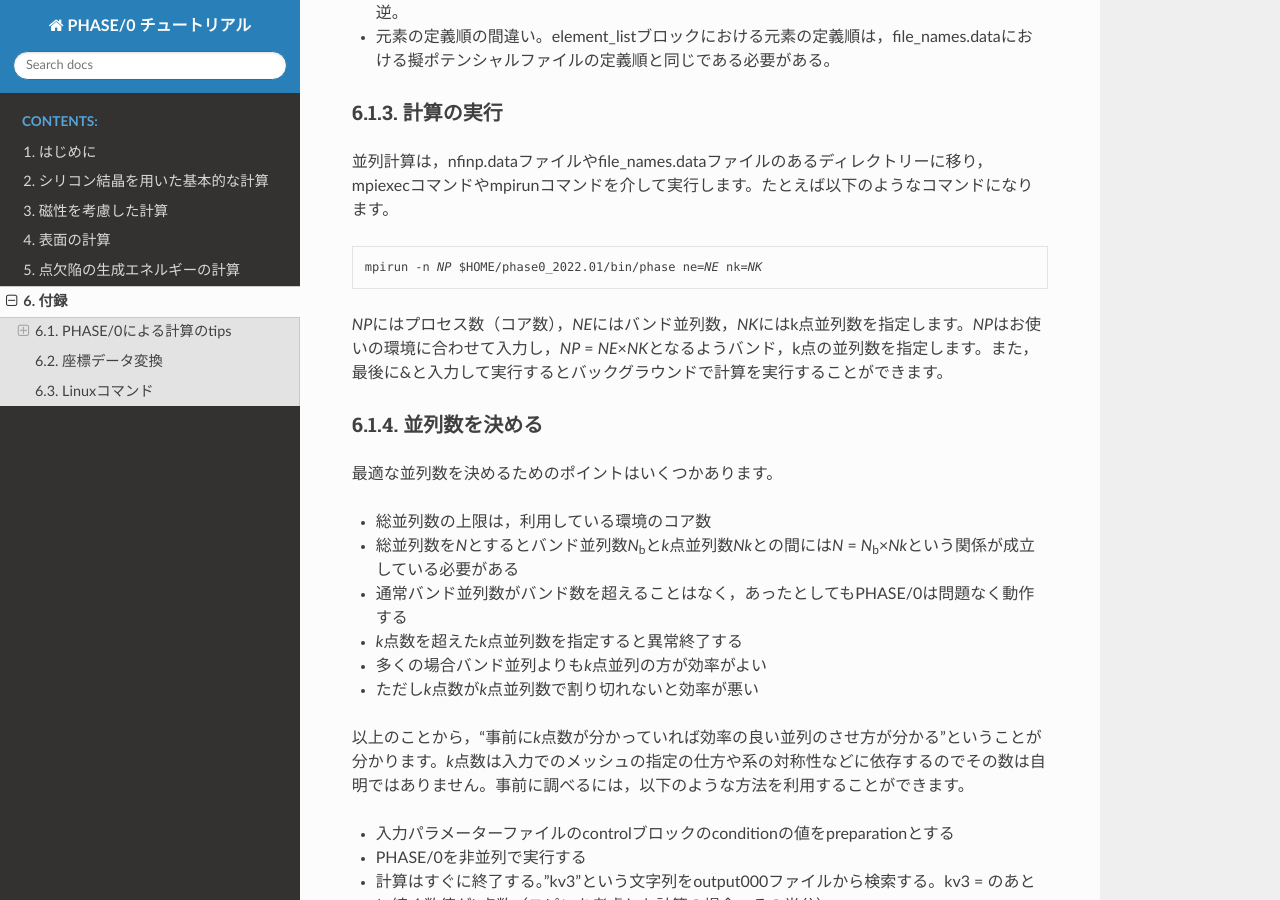
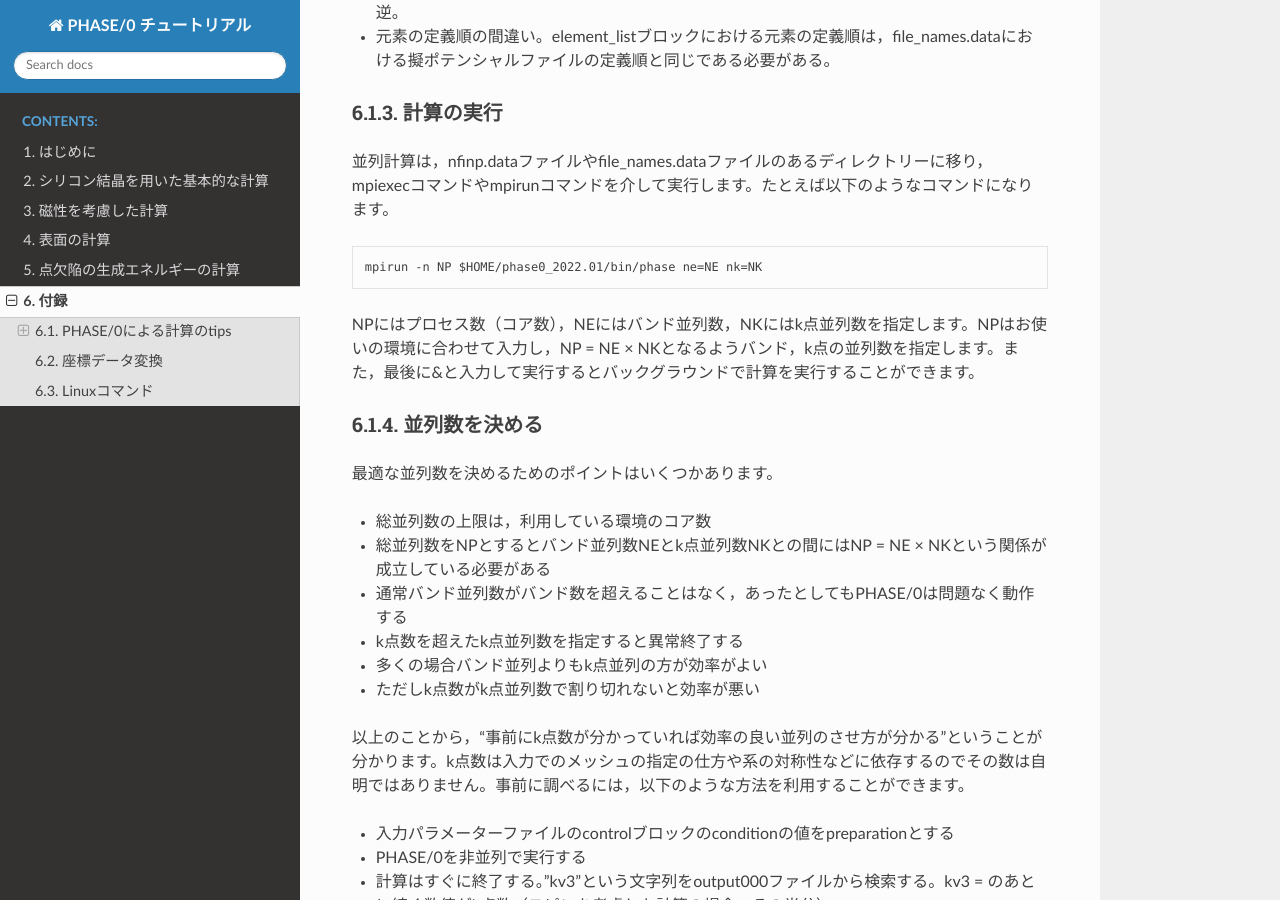
Before and after one commit to Materials-Science-Software-Consortium/phase0_tutorial_wsl, a Sphinx documentation site: the page built from source/sup.rst, in a window 1280 px wide and 900 px high, scrolled down 812 px. Built offline with Sphinx 7.4.7 and the Read the Docs theme 2.0.0, drawn with Linux system fonts in a browser that asks for light colours.

Commit message:
総並列数NP、バンド並列数NE、k点並列数NKに統一

```diff
--- a/source/sup.rst
+++ b/source/sup.rst
@@ -39,11 +39,9 @@
 
 .. parsed-literal::
 
-   mpirun -n *NP* $HOME/|PHASE020XX.yy|/bin/phase ne=\ *NE* nk=\ *NK*
+   mpirun -n NP $HOME/|PHASE020XX.yy|/bin/phase ne=NE nk=NK
 
-*NP*\ にはプロセス数（コア数），\ *NE*\ にはバンド並列数，\ *NK*\ にはk点並列数を指定します。\ *NP*\ はお使いの環境に合わせて入力し，\ *NP*
-=
-*NE*\ ×\ *NK*\ となるようバンド，k点の並列数を指定します。また，最後に&と入力して実行するとバックグラウンドで計算を実行することができます。
+NPにはプロセス数（コア数），NEにはバンド並列数，NKにはk点並列数を指定します。NPはお使いの環境に合わせて入力し，NP = NE × NKとなるようバンド，k点の並列数を指定します。また，最後に&と入力して実行するとバックグラウンドで計算を実行することができます。
 
 並列数を決める
 ~~~~~~~~~~~~~~
@@ -51,13 +49,13 @@
 最適な並列数を決めるためのポイントはいくつかあります。
 
 -  総並列数の上限は，利用している環境のコア数
--  総並列数を\ *N*\ とするとバンド並列数\ *N*\ :sub:`b`\ と\ *k*\ 点並列数\ *N\ k*\ との間には\ *N* = *N*\ :sub:`b`\ ×\ *N\ k*\ という関係が成立している必要がある
+-  総並列数をNPとするとバンド並列数NEとk点並列数NKとの間にはNP = NE × NKという関係が成立している必要がある
 -  通常バンド並列数がバンド数を超えることはなく，あったとしてもPHASE/0は問題なく動作する
--  *k*\ 点数を超えた\ *k*\ 点並列数を指定すると異常終了する
--  多くの場合バンド並列よりも\ *k*\ 点並列の方が効率がよい
--  ただし\ *k*\ 点数が\ *k*\ 点並列数で割り切れないと効率が悪い
+-  k点数を超えたk点並列数を指定すると異常終了する
+-  多くの場合バンド並列よりもk点並列の方が効率がよい
+-  ただしk点数がk点並列数で割り切れないと効率が悪い
 
-以上のことから，“事前に\ *k*\ 点数が分かっていれば効率の良い並列のさせ方が分かる”ということが分かります。\ *k*\ 点数は入力でのメッシュの指定の仕方や系の対称性などに依存するのでその数は自明ではありません。事前に調べるには，以下のような方法を利用することができます。
+以上のことから，“事前にk点数が分かっていれば効率の良い並列のさせ方が分かる”ということが分かります。k点数は入力でのメッシュの指定の仕方や系の対称性などに依存するのでその数は自明ではありません。事前に調べるには，以下のような方法を利用することができます。
 
 -  入力パラメーターファイルのcontrolブロックのconditionの値をpreparationとする
 -  PHASE/0を非並列で実行する
```
